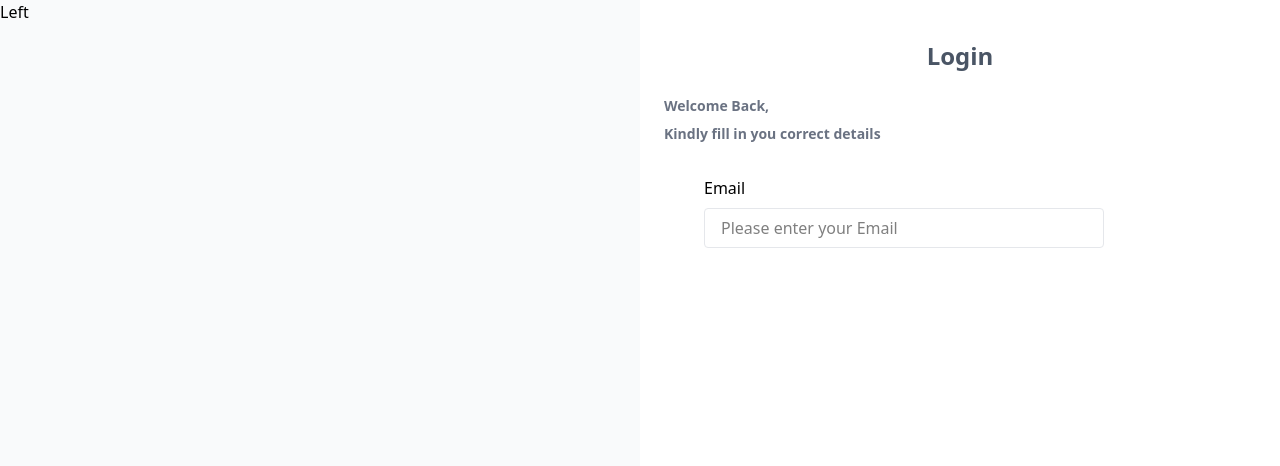
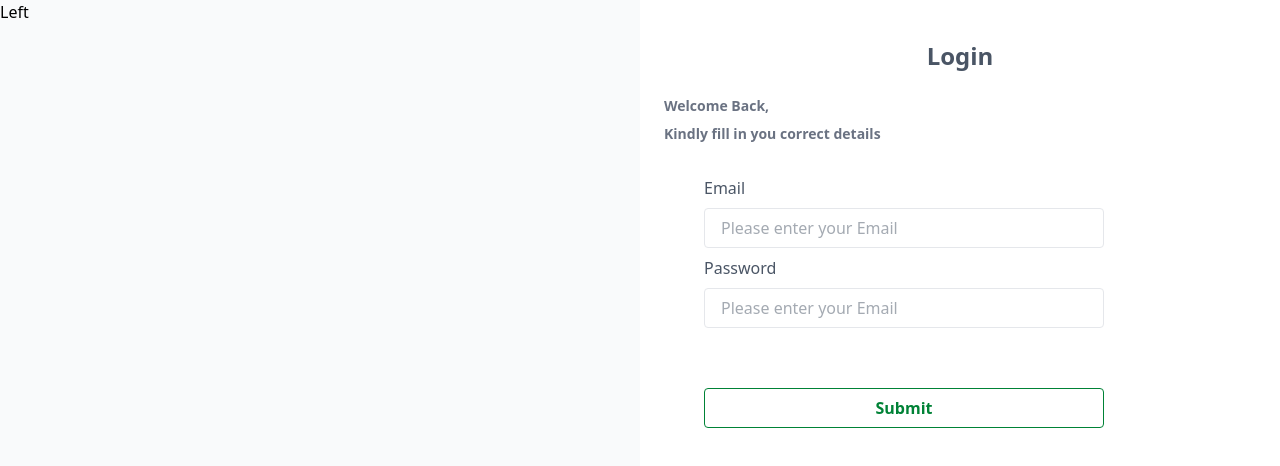
Before and after one commit to AlamuGboluwaga/Samp, a React (Vite) app: page / in a window 1280 px wide. Shown: the top 466 px of the page. Built offline with nearby package versions, Linux system fonts and the light colour scheme.

Commit message:
login submit button

```diff
--- a/src/pages/Login.tsx
+++ b/src/pages/Login.tsx
@@ -1,6 +1,7 @@
 import React from "react";
 import Form from "./components/Form";
 import Input from "./components/input";
+import Button from "./components/Button";
 
 const Login: React.FC = () => {
   return (
@@ -18,12 +19,20 @@ const Login: React.FC = () => {
           </p>
         </div>
         <div className="w-full flex justify-center">
-          <Form className="h-[32rem] w-[32rem] rounded-md ">
+          <Form className="h-[32rem] w-[32rem] rounded-md space-y-2 text-gray-600 ">
             <Input
               label="Email"
               placeholder="Please enter your Email"
-              className="border border-gray-200 h-10 w-[25rem] p-4 rounded-sm outline-none"
+              className="border border-gray-200 h-10 w-[25rem] p-4 rounded-sm outline-none focus:border focus:border-gray-400"
             />
+            <Input
+              label="Password"
+              placeholder="Please enter your Email"
+              className="border border-gray-200 h-10 w-[25rem] p-4 rounded-sm outline-none focus:border focus:border-gray-400"
+            />
+            <Button className="mt-15 border border-green-700 h-10 w-[25rem] p-4 rounded-sm text-green-700 flex justify-center items-center font-semibold cursor-pointer hover:bg-green-700 hover:text-white">
+              Submit
+            </Button>
           </Form>
         </div>
       </section>
--- /dev/null
+++ b/src/pages/components/Button.tsx
@@ -0,0 +1,12 @@
+import React from 'react'
+
+interface ButtonProps {
+  children: string;
+  className:string
+}
+
+const Button: React.FC<ButtonProps> = ({ className, children }) => {
+  return <button className={className}>{children}</button>;
+};
+
+export default Button
```
